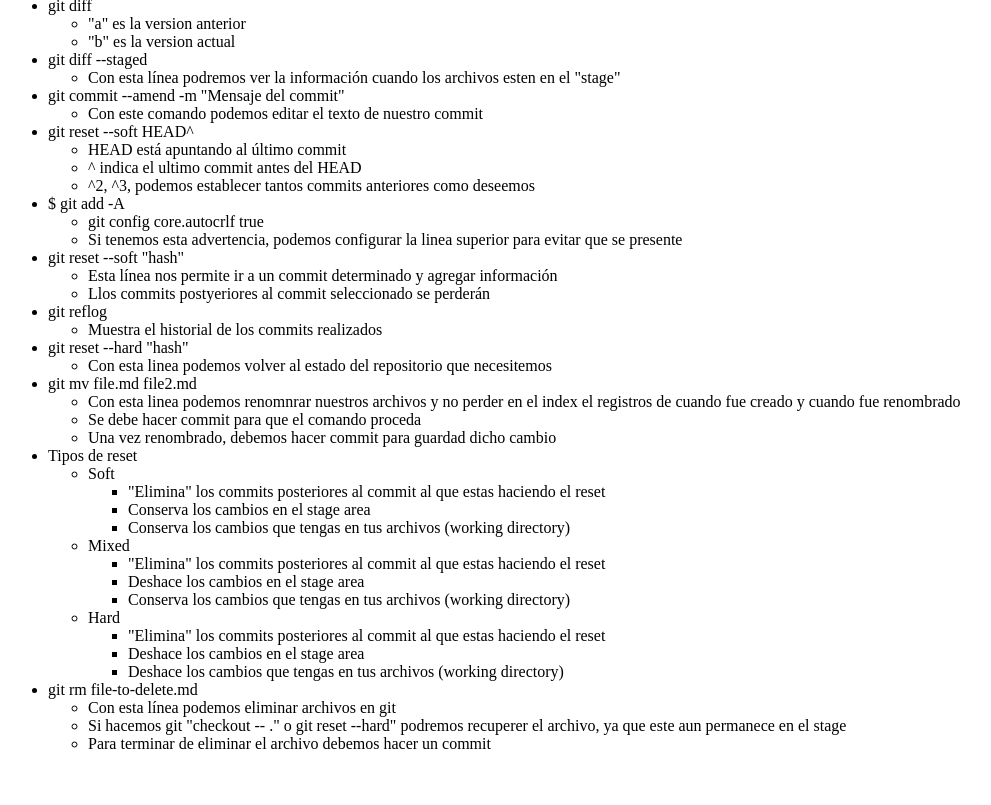
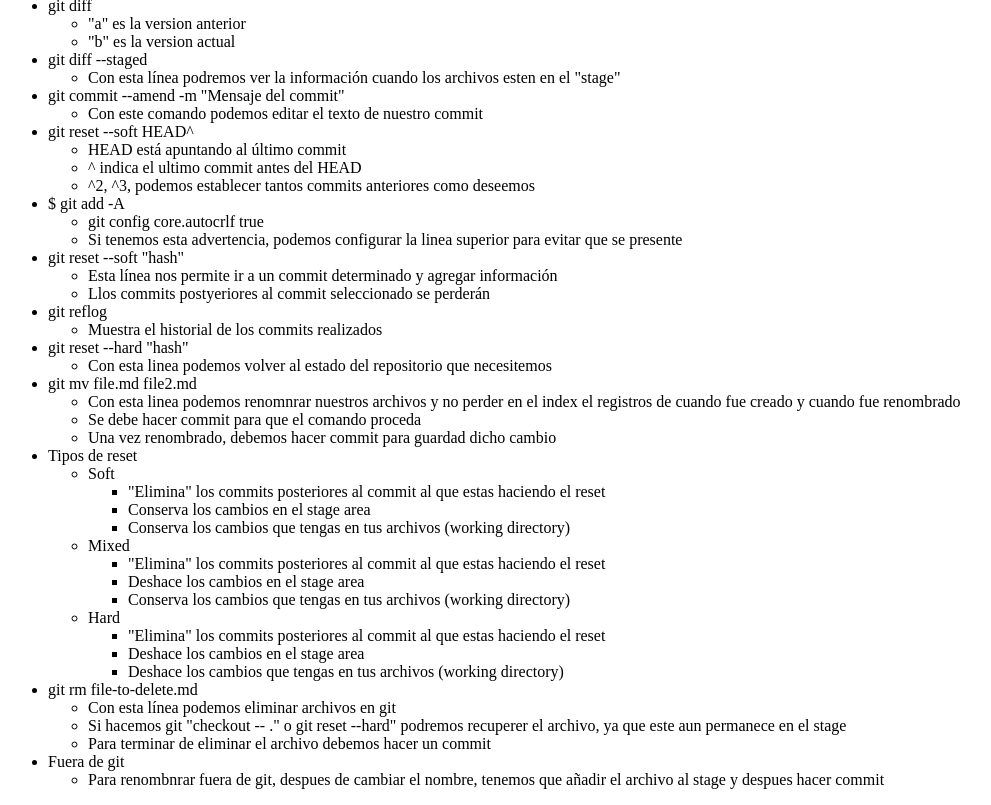
Before and after one commit to Bartndel/udemyWebGitHub, a plain HTML site: page comandos-Git-github.html in a window 1280 px wide. Shown: the part 1261-2066 px from the top of the page, without its empty margins (0-991 px from the left). Before the commit the page ends 2030 px from the top, so only its background shows below. Drawn offline with Linux system fonts and the light colour scheme.

Commit message:
Guardando cam,bios en comandos

```diff
--- a/comandos-Git-github.html
+++ b/comandos-Git-github.html
@@ -242,6 +242,11 @@
                 <li>Para terminar de eliminar el archivo debemos hacer un commit</li>
             </ul>
         </li>
+        <li>Fuera de git
+            <ul>
+                <li>Para renombnrar fuera de git, despues de cambiar el nombre, tenemos que añadir el archivo al stage y despues hacer commit</li>
+            </ul>
+        </li>
     </ul>
 
     <!-- <script src="JS/script001.js"></script> -->
```
